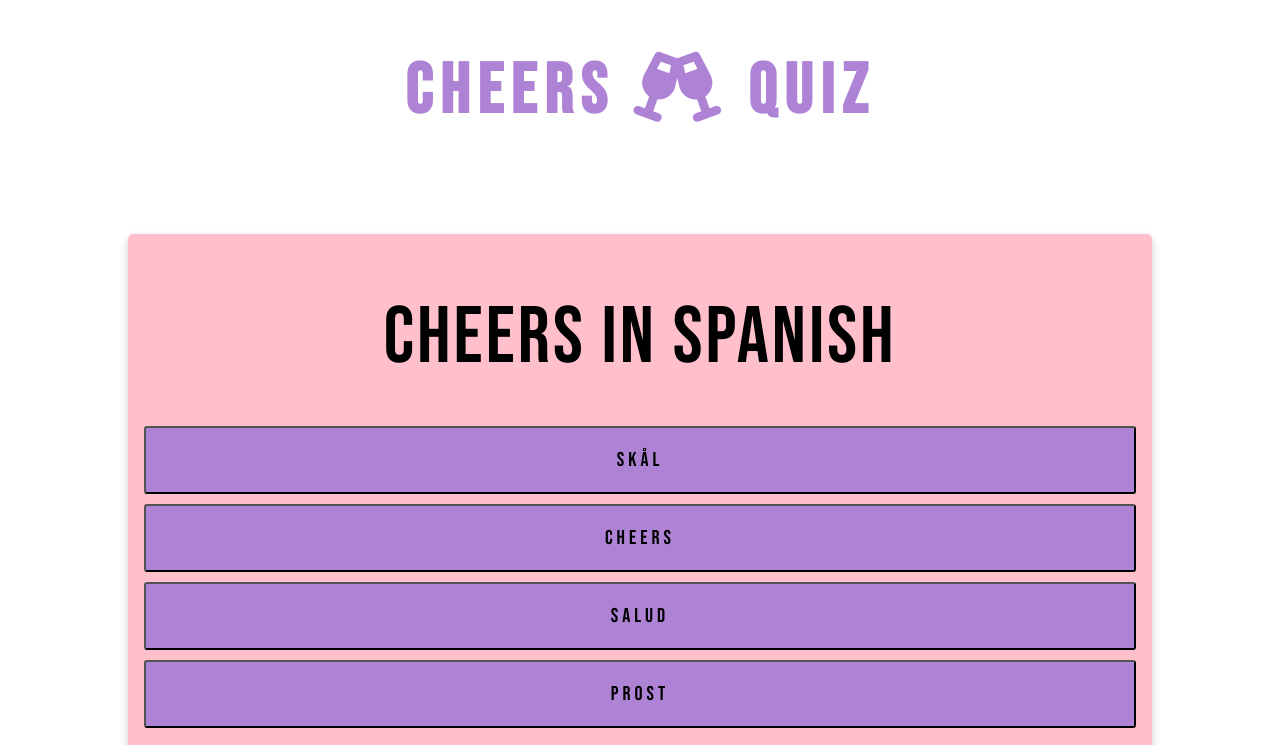
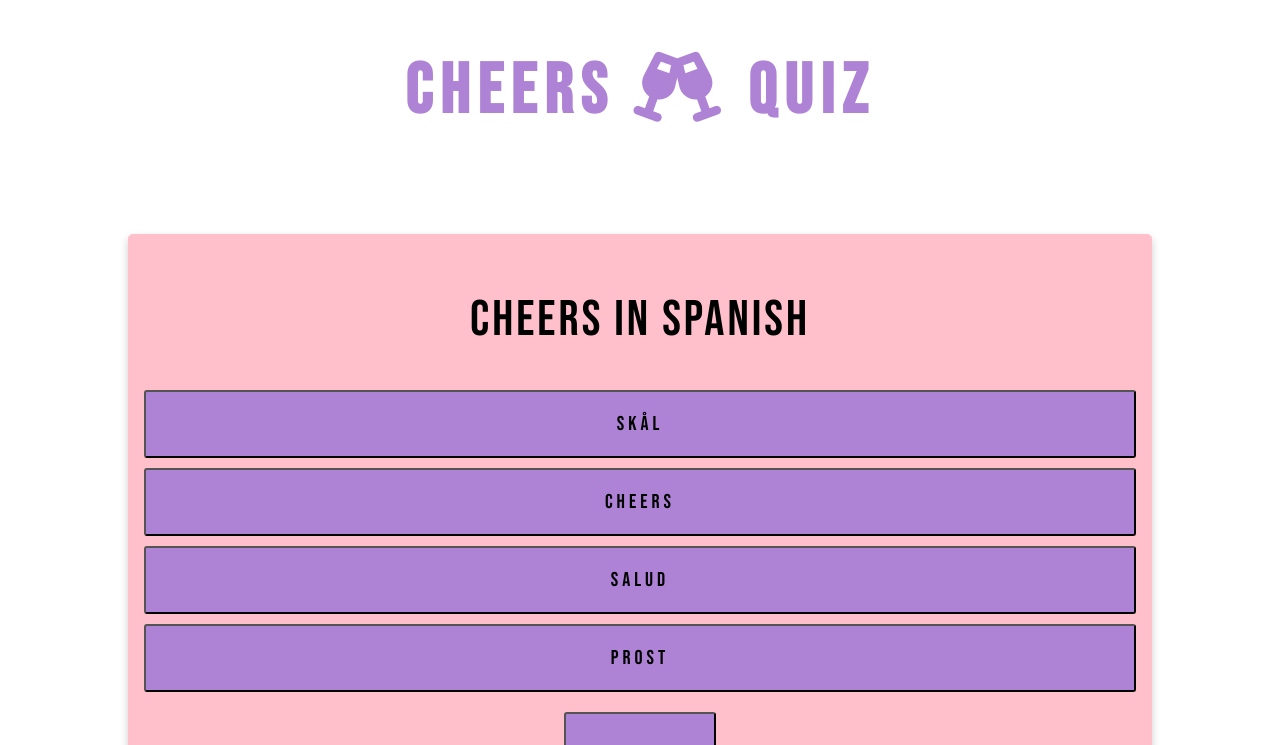
Before and after one commit to bianca9901/cheers-quiz, a plain HTML site: page index.html in a window 1280 px wide. Both pictures are taken after a click on the button "Start". Shown: the top 745 px of the page. Drawn offline with Linux system fonts and the light colour scheme.

Commit message:
Add event listeners

```diff
--- /dev/null
+++ b/assets/script.js
@@ -0,0 +1,202 @@
+//Get elements from html
+const startButton = document.getElementById('start-button')
+const nextButton = document.getElementById('next-button')
+const quizBoxElement = document.getElementById('quiz-box')
+const questionElement = document.getElementById('question')
+const answerButtonsElement = document.getElementById('answer-buttons')
+
+//Store score for user
+let currentQuestionIndex = 0
+let score = 0
+
+//Listen for mouse clicks from user
+startButton.addEventListener('click', startQuiz)
+nextButton.addEventListener('click', () => {
+    currentQuestionIndex++
+    setNextQuestion()
+})
+
+// start the quiz, hide the start button
+// show the question box
+ //  show the next button
+function startQuiz() {
+    startButton.classList.add('hide')
+    nextButton.classList.remove('hide')
+    rearrangeQuestions = questions.sort(() => Math.random - .5)
+    currentQuestionIndex = 0
+    score = 0
+    quizBoxElement.classList.remove('hide')
+    setNextQuestion()
+}
+
+//Resets previous questions and present new ones
+function setNextQuestion() {
+    resetState()
+    nextButton.classList.remove('hide')
+    numberOfQuestion = currentQuestionIndex + 1
+    if (rearrangeQuestions.length >= numberOfQuestion) {
+        showQuestion(rearrangeQuestions[currentQuestionIndex])
+    } else {
+     //  stop the quiz
+    nextButton.classList.add('hide')
+    questionElement.innerText =  `You can say cheers in ${score}
+    out of ${questions.length} languages!`;
+
+    }
+}
+
+function resetState() {
+    clearStatusClass(document.body)
+    nextButton.classList.add('hide')
+    while (answerButtonsElement.firstChild) {
+        answerButtonsElement.removeChild(answerButtonsElement.firstChild)
+    }
+}
+
+//Store selected buttons
+function selectAnswer(e){
+    const selectedButton = e.target;
+    const isCorrect = selectedButton.dataset.correct === "true";
+    if(isCorrect){
+        selectedButton.classList.add('correct');
+    }else{
+        selectedButton.classList.add('incorrect');
+    }
+    Array.from(answerButtons.children).forEach(button => {
+        if(button.dataset.correct === 'true'){
+            button.classList.add('correct');
+        }
+        button.disabled = true;
+    });
+}
+
+//Show restart button
+//tar man bort denna array så fungerar inte scores. men färgerna försvinner.
+function selectAnswer(e) {
+    const selectedButton = e.target
+    const correct = selectedButton.dataset.correct
+    setStatusClass(document.body, correct)
+    //Array.from(answerButtonsElement.children).forEach(button => {
+        //setStatusClass(button.correct)
+    //})
+    if (rearrangeQuestions.lenght > currentQuestionIndex + 1) {
+        nextButton.classList.remove('hide')
+    } else {
+        startButton.innerText = 'Restart'
+        startButton.classList.remove('hide')
+    }
+}
+
+//Add score when user guess the correct answer
+function setStatusClass(element, correct) {
+    clearStatusClass(element)
+    if (correct) {
+        element.classList.add('correct')
+        score++
+    } else {
+        element.classList.add('wrong')
+    }
+}
+
+//SUPPOSED to change colors depending on correct and incorrect
+function showQuestion(question) {
+    questionElement.innerText = question.question
+    question.answer.forEach(answer => {
+        const button = document.createElement('button')
+        button.innerText = answer.text
+        button.classList.add('button')
+        if (answer.correct) {
+            button.dataset.correct = answer.correct
+        }
+        button.addEventListener('click', selectAnswer)
+        answerButtonsElement.appendChild(button)
+    })
+}
+
+function clearStatusClass(element) {
+    element.classList.remove('correct')
+    element.classList.remove('wrong')
+}
+
+// Quiz questions and answers
+const questions = [{
+question: 'Cheers in Spanish',
+    answer: [
+        { text: 'Skål', correct: false },
+        { text: 'Cheers', correct: false },
+        { text: 'Salud', correct: true },
+        { text: 'Prost', correct: false },
+    ]
+},
+
+{
+question: 'Cheers in French',
+    answer: [
+        { text: 'Sláinte', correct: false },
+        { text: 'Şerefe', correct: false },
+        { text: 'Kanpai', correct: false },
+        { text: 'Santé', correct: true },
+    ]
+},
+
+{
+question: 'Cheers in Afrikaans',
+    answer: [
+        { text: 'Gesondheid', correct: true },
+        { text: 'Yamas', correct: false },
+        { text: 'Gānbēi',correct: false },
+        { text: 'Prost',correct: false }
+    ]
+}
+]
+
+/*Add after fix quiz bug
+question: 'Cheers in German',
+    answer: [
+        { text: 'Skål', correct: false},
+        { text: 'Geonbae', correct: false },
+        { text: 'Salud', correct: false },
+        { text: 'Prost, correct: true }
+
+question: Cheers in Swedish,
+        answer: [
+        { text: 'Skål', correct: true },
+        { text: 'Santé', correct: false },
+        { text: 'Ziveli', correct: false },
+        { text: 'Prost', correct: false }
+
+question: Cheers in Italian,
+        answer: [
+        { text: 'Skål', correct: false },
+        { text: 'Cheers', correct: false },
+        { text: 'Geonbae', correct: false },
+        { text: 'Cin Cin', correct: true }
+
+question: Cheers in Japanese,
+        answer: [
+        { text: 'Kanpai', correct: true },
+        { text: 'Gānbēi', correct: false },
+        { text: 'Gom bui', correct: false },
+        { text: 'Prost', correct: false }
+
+question: Cheers in Chinese (Cantonese),
+        answer: [
+        { text: 'Kanpai', correct: false },
+        { text: 'Gānbēi', correct: false },
+        { text: 'Gom bui', correct: true },
+        { text: 'Prost', correct: false }
+
+question: Cheers in Serbian,
+        answer: [
+        { text: 'Ziveli', correct: true },
+        { text: 'Gānbēi', correct: false },
+        { text: 'Gom bui', correct: false },
+        { text: 'Prost', correct: false }
+
+question: Cheers in Albanian,
+        answer: [
+        { text: 'Kanpai', correct: false },
+        { text: 'Gëzuar', correct: true },
+        { text: 'Gom bui', correct: false },
+        { text: 'Prost', correct: false }
+*/
--- a/assets/style.css
+++ b/assets/style.css
@@ -1,4 +1,4 @@
-/*global settings*/
+/* global settings */
 @import url('https://fonts.googleapis.com/css2?family=Bebas+Neue&family=Raleway:wght@300&display=swap');
 
 *,
@@ -18,6 +18,7 @@ body {
     min-height: 100vh;
 }
 
+
 main {
     display: flex;
     justify-content: center;
@@ -25,7 +26,7 @@ main {
     flex: 1 0 auto;
 }
 
-/* Heading*/
+/* Heading */
 h1 {
     color: black;
     text-transform: uppercase;
@@ -45,7 +46,7 @@ a {
 
 /* Quiz */
 #question {
-    font-size: 80px;
+    font-size: 50px;
     text-align: center;
     letter-spacing: 3px;
     margin: 40px 0;
@@ -86,12 +87,22 @@ a {
 
 .button:hover  {
     background-color: beige;
+    transition: 0.5s;
+}
+.button.correct {
+    color: green;
 }
 
-.button.correct {
-    color:  green;
+
+.button.wrong {
+    color:red;
 }
-.button.wrong {
+
+.correct div {
+    background-color:green;
+}
+
+.wrong div {
     background-color: red;
 }
 
@@ -101,10 +112,9 @@ a {
     align-items: center;
   }
 
-  #score {
-    font-size: 30px;
-  }
-
+.hide {
+    display: none;
+}
 
 /*footer*/
 .socialmedia {
@@ -134,7 +144,3 @@ footer {
     color: white;
     padding: 1em;
 }
-
-.hide {
-    display:none;
-}
--- a/script.js
+++ /dev/null
@@ -1,221 +0,0 @@
-const startButton = document.getElementById('start-button')
-const nextButton = document.getElementById('next-button')
-const quizBoxElement = document.getElementById('quiz-box')
-const questionElement = document.getElementById('question')
-const answerButtonsElement = document.getElementById('answer-buttons')
-
-
-let rearrangeQuestions
-let currentQuestionIndex = 0
-let score = 0
-console.log(nextButton)
-
-startButton.addEventListener('click', startQuiz)
-nextButton.addEventListener('click', () => {
-    currentQuestionIndex++
-    setNextQuestion()
-})
-
-function startQuiz() {
-    // start the quiz, hide the start button
-    // show the question box
-    //  show the next button
-    startButton.classList.add('hide')
-    nextButton.classList.remove('hide')
-    rearrangeQuestions = questions.sort(() => Math.random - .5)
-    currentQuestionIndex = 0
-    score = 0
-    quizBoxElement.classList.remove('hide')
-    setNextQuestion()
-}
-
-function setNextQuestion() {
-    resetState()
-    nextButton.classList.remove('hide')
-    console.log(rearrangeQuestions.length)
-    console.log(currentQuestionIndex + 1)
-    numberOfQuestion = currentQuestionIndex + 1
-    console.log(`numberOfQuestion ${numberOfQuestion}`)
-    if (rearrangeQuestions.length >= numberOfQuestion) {
-        showQuestion(rearrangeQuestions[currentQuestionIndex])
-    } else {
-        //  stop the quiz
-        nextButton.classList.add('hide')
-        questionElement.innerText = 'you can say cheers in `${score}` out of 10 languages'
-    }
-}
-
-
-
-function showQuestion(question) {
-    questionElement.innerText = question.question
-    question.answer.forEach(answer => {
-        const button = document.createElement('button')
-        button.innerText = answer.text
-        button.classList.add('button')
-        if (answer.correct) {
-            button.dataset.correct = answer.correct
-        }
-        button.addEventListener('click', selectAnswer)
-        answerButtonsElement.appendChild(button)
-    })
-}
-
-function resetState() {
-    clearStatusClass(document.body)
-    nextButton.classList.add('hide')
-    while (answerButtonsElement.firstChild) {
-        answerButtonsElement.removeChild(answerButtonsElement.firstChild)
-    }
-}
-
-function selectAnswer(e) {
-    const selectedButton = e.target
-    const correct = selectedButton.dataset.correct
-    setStatusClass(document.body, correct)
-    Array.from(answerButtonsElement.children).forEach(button => {
-        setStatusClass(button, button.dataset.correct)
-    })
-    if (rearrangeQuestions.lenght > currentQuestionIndex + 1) {
-        nextButton.classList.remove('hide')
-    } else {
-        startButton.innerText = 'Restart'
-        startButton.classList.remove('hide')
-    }
-}
-
-function setStatusClass(element, correct) {
-    clearStatusClass(element)
-    if (correct) {
-        element.classList.add('correct')
-        //score++
-    } else {
-        element.classList.add('wrong')
-    }
-}
-
-function clearStatusClass(element) {
-    element.classList.remove('correct')
-    element.classList.remove('wrong')
-}
-
-
-const questions = [{
-        question: 'Cheers in Spanish',
-        answer: [{
-                text: 'Skål',
-                correct: false
-            },
-            {
-                text: 'Cheers',
-                correct: false
-            },
-            {
-                text: 'Salud',
-                correct: true
-            },
-            {
-                text: 'Prost',
-                correct: false
-            },
-        ]
-    },
-
-    {
-        question: 'Cheers in French',
-        answer: [{
-                text: 'Sláinte',
-                correct: false
-            },
-            {
-                text: 'Şerefe',
-                correct: false
-            },
-            {
-                text: 'Kanpai',
-                correct: false
-            },
-            {
-                text: 'Santé',
-                correct: true
-            },
-        ]
-    },
-    {
-        question: 'Cheers in Afrikaans',
-        answer: [{
-                text: 'Gesondheid',
-                correct: true
-            },
-            {
-                text: 'Yamas',
-                correct: false
-            },
-            {
-                text: 'Gānbēi',
-                correct: false
-            },
-            {
-                text: 'Prost',
-                correct: false
-            }
-        ]
-    }
-]
-
-
-
-
-
-/*Add after fix quiz bug
-question: 'Cheers in German',
-        answer: [
-            { text: 'Skål', correct: false},
-            { text: 'Geonbae', correct: false },
-            { text: 'Salud', correct: false },
-            { text: 'Prost, correct: true }
-
-question: Cheers in Swedish,
-        answer: [
-            { text: 'Skål', correct: true },
-            { text: 'Santé', correct: false },
-            { text: 'Ziveli', correct: false },
-            { text: 'Prost', correct: false }
-
-question: Cheers in Italian,
-        answer: [
-            { text: 'Skål', correct: false },
-            { text: 'Cheers', correct: false },
-            { text: 'Geonbae', correct: false },
-            { text: 'Cin Cin', correct: true }
-
-question: Cheers in Japanese,
-        answer: [
-            { text: 'Kanpai', correct: true },
-            { text: 'Gānbēi', correct: false },
-            { text: 'Gom bui', correct: false },
-            { text: 'Prost', correct: false }
-
-question: Cheers in Chinese (Cantonese),
-        answer: [
-            { text: 'Kanpai', correct: false },
-            { text: 'Gānbēi', correct: false },
-            { text: 'Gom bui', correct: true },
-            { text: 'Prost', correct: false }
-
-question: Cheers in Serbian,
-        answer: [
-            { text: 'Ziveli', correct: true },
-            { text: 'Gānbēi', correct: false },
-            { text: 'Gom bui', correct: false },
-            { text: 'Prost', correct: false }
-
-question: Cheers in Albanian,
-        answer: [
-            { text: 'Kanpai', correct: false },
-            { text: 'Gëzuar', correct: true },
-            { text: 'Gom bui', correct: false },
-            { text: 'Prost', correct: false }
-*/
-
-// You can say Cheers in 0/10 languages
```
Also changed, not shown: index.html (+1 -4 lines), 1 other file.
